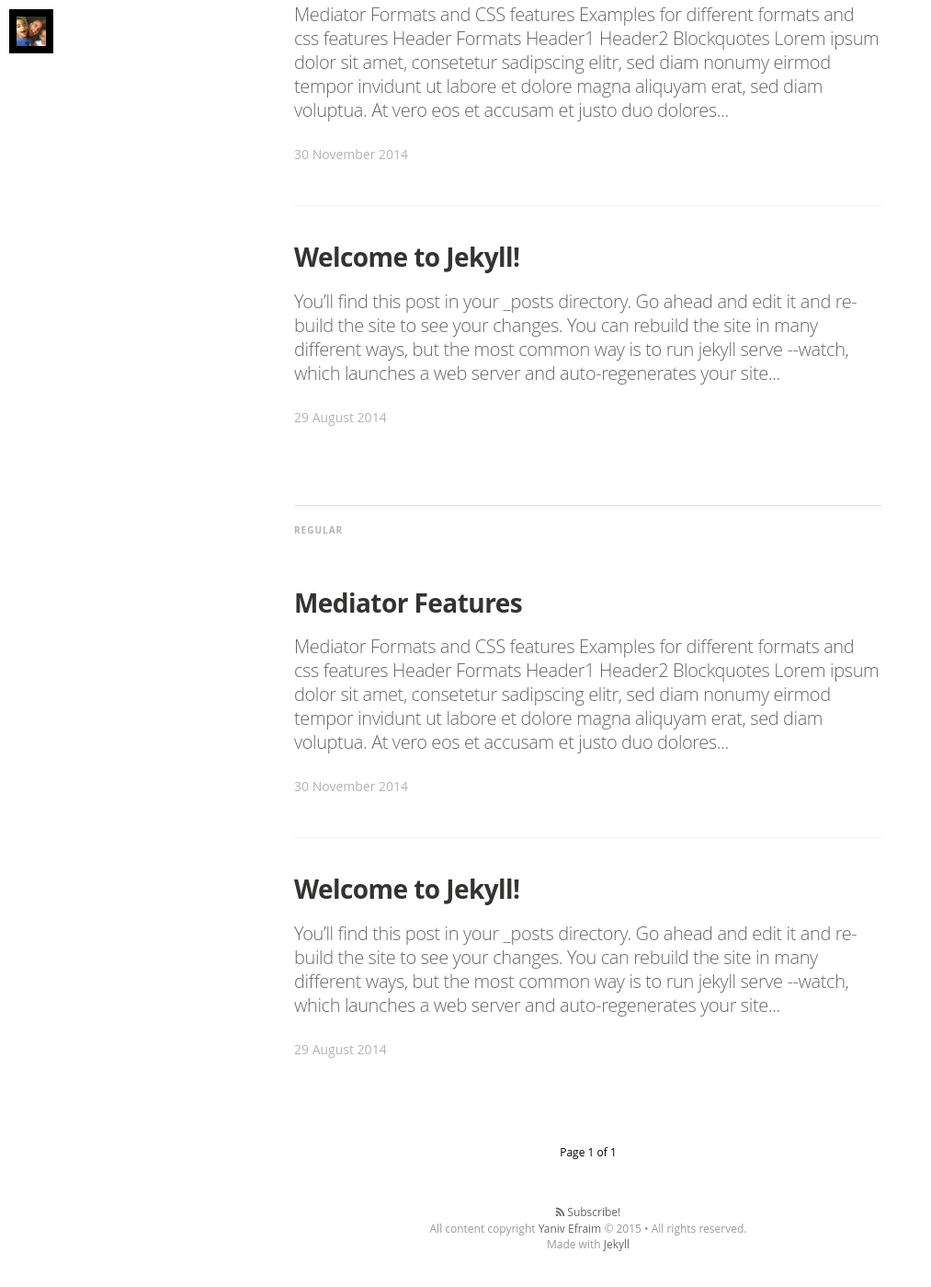
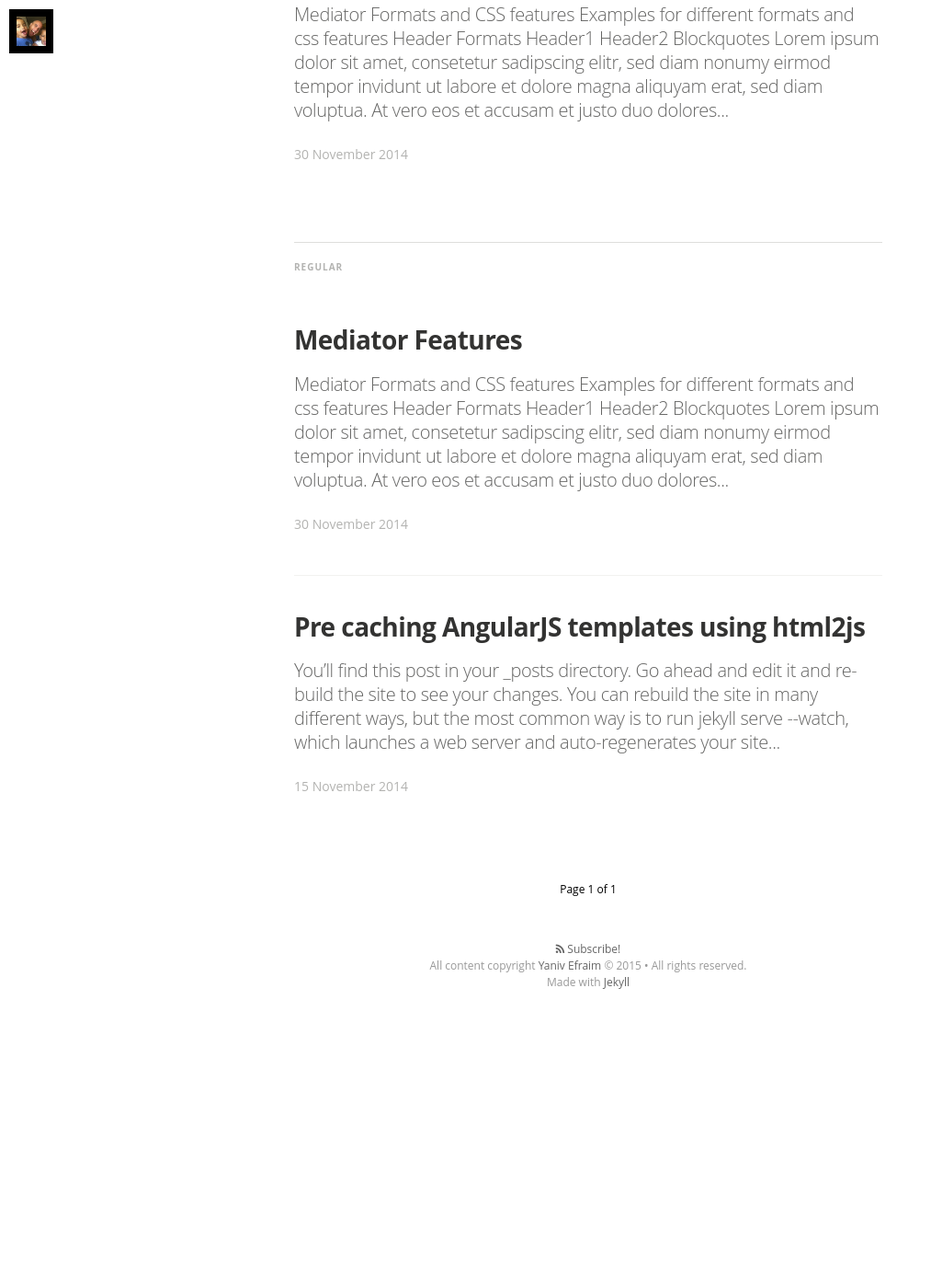
Before and after one commit to Morgan-Leon/yanivefraim.github.io, a Jekyll site: the page built from index.html, in a window 1280 px wide and 1400 px high, scrolled down 900 px. Shown: the whole window at 92% size, without its empty margins (0-1013 px from the left). Built offline with Jekyll 4.4.1, drawn with Linux system fonts in a browser that asks for light colours; nearby versions of some CDN libraries; some web fonts are replaced; Markdown is read by kramdown in place of the engine named in the settings; the list of posts is cut into pages by our own code; after the commit the page ends 2024 px from its top, so only the background shows below that.

Commit message:
Update and rename 2014-08-29-welcome-to-jekyll.markdown to 2014-12-15-pre-caching-angularjs-templates-using-html2js.markdown

```diff
--- a/_posts/2014-08-29-welcome-to-jekyll.markdown
+++ b/_posts/2014-12-15-pre-caching-angularjs-templates-using-html2js.markdown
@@ -1,9 +1,9 @@
 ---
 layout: post
-title:  "Welcome to Jekyll!"
-date:   2014-08-29 14:34:25
+title:  "Pre caching AngularJS templates using html2js"
+date:   2014-11-15 14:34:25
 categories: jekyll update
-tags: featured
+tags: Angularjs Javascript
 image: /assets/article_images/2014-08-29-welcome-to-jekyll/desktop.jpg
 ---
 You’ll find this post in your `_posts` directory. Go ahead and edit it and re-build the site to see your changes. You can rebuild the site in many different ways, but the most common way is to run `jekyll serve --watch`, which launches a web server and auto-regenerates your site when a file is updated.
```
